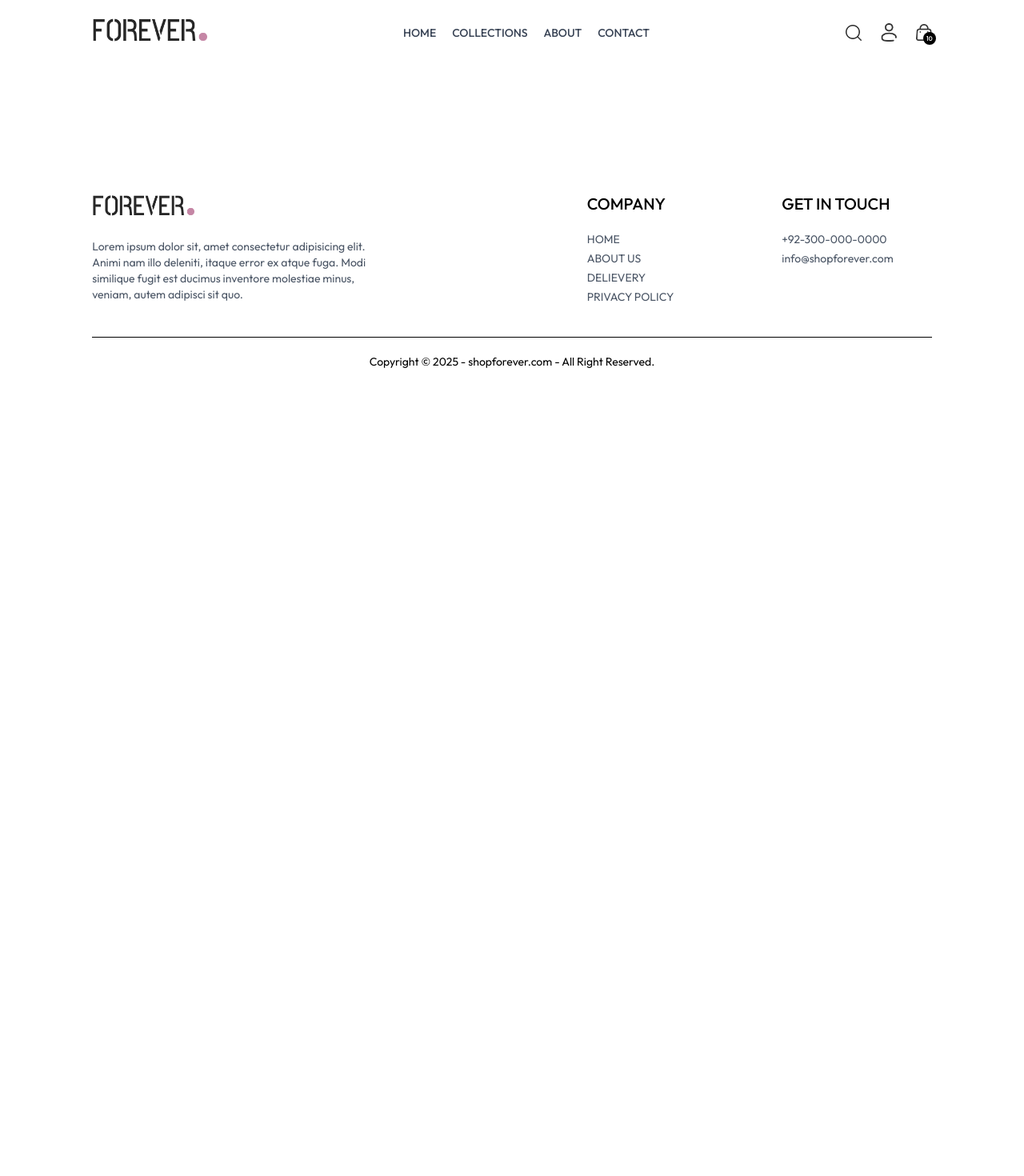
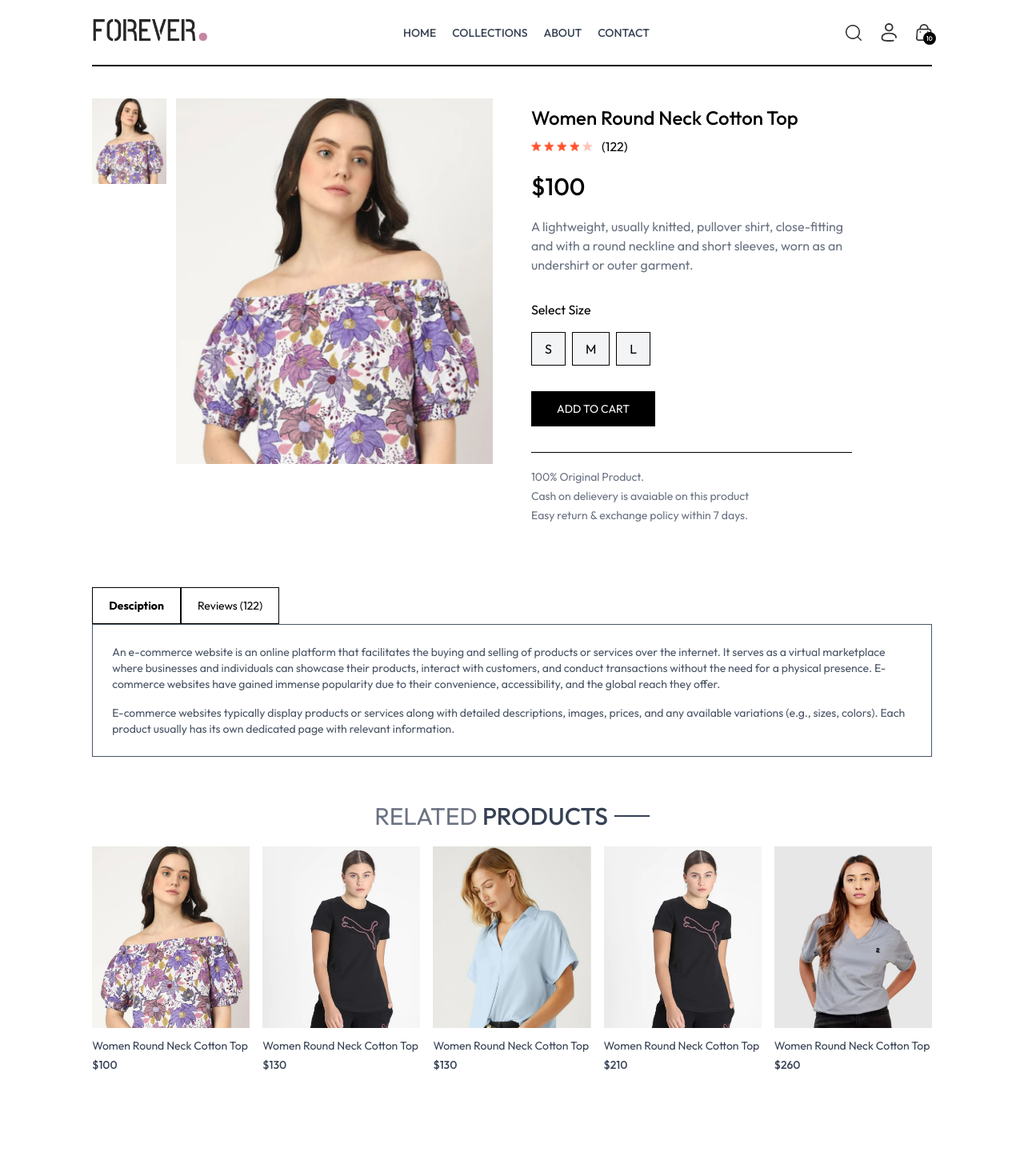
Before and after one commit to MuhammadRizwan-29/shopforever, a React (Vite) app: page /product/aaaaa in a window 1280 px wide. Shown: the top 1470 px of the page at 80% size. Before the commit the page ends 800 px from the top, so only its background shows below. Built offline with nearby package versions, Linux system fonts and the light colour scheme.

Commit message:
Single Product page has been created. Also RELATED PRODUCT component has been created.

```diff
--- a/src/App.jsx
+++ b/src/App.jsx
@@ -23,7 +23,7 @@ function App() {
           <Route path="/collections" element={<Collections />} />
           <Route path="/about" element={<About />} />
           <Route path="/contact" element={<Contact />} />
-          <Route path="/product/:ID" element={<Product />} />
+          <Route path="/product/:productID" element={<Product />} />
           <Route path="/cart" element={<Cart />} />
           <Route path="/login" element={<Login />} />
           <Route path="/place-order" element={<PlaceOrder />} />
--- /dev/null
+++ b/src/components/RelatedProduct.jsx
@@ -0,0 +1,42 @@
+import { useContext, useEffect, useState } from "react";
+import { ShopContext } from "../context/ShopContext";
+import Title from "./Title";
+import SingleProduct from "./SingleProduct";
+
+export default function RelatedProduct({ category, subCategory }) {
+  const { products } = useContext(ShopContext);
+  const [related, setRelated] = useState([]);
+
+  useEffect(() => {
+    if (products.length > 0) {
+      let productsCopy = products.slice();
+      productsCopy = productsCopy.filter((item) => category === item.category);
+      productsCopy = productsCopy.filter(
+        (item) => subCategory === item.subCategory
+      );
+      setRelated(productsCopy.slice(0, 5));
+    }
+  }, [products]);
+  return (
+    <section>
+      <div className="my-12">
+        <div className="text-center text-3xl py-2">
+          <Title title={"RELATED"} innerTitle={"PRODUCTS"} />
+        </div>
+        <div className="grid grid-cols-2 sm:grid-cols-3 md:grid-cols-4 lg:grid-cols-5 gap-4 gap-y-6">
+          {related.map((item, index) => {
+            return (
+              <SingleProduct
+                key={index}
+                id={item._id}
+                name={item.name}
+                price={item.price}
+                img={item.image}
+              />
+            );
+          })}
+        </div>
+      </div>
+    </section>
+  );
+}
--- a/src/index.css
+++ b/src/index.css
@@ -14,6 +14,10 @@ a.active hr {
   font-style: normal;
 }
 
+::-webkit-scrollbar {
+  display: none;
+}
+
 @media screen and (max-width: 640px) {
   a.active {
     background: black;
--- a/src/pages/Product.jsx
+++ b/src/pages/Product.jsx
@@ -1,3 +1,130 @@
+import { useContext, useEffect, useState } from "react";
+import { useParams } from "react-router-dom";
+import { ShopContext } from "./../context/ShopContext";
+import { assets } from "../assets/frontend_assets/assets";
+import RelatedProduct from "../components/RelatedProduct";
+
 export default function Product() {
-  return;
+  const { productID } = useParams();
+  const { products, currency } = useContext(ShopContext);
+  const [productData, setProductData] = useState(false);
+  const [image, setImage] = useState("");
+  const [sizes, setSizes] = useState();
+
+  const fetchProductData = async () => {
+    products.map((item) => {
+      if (item._id === productID) {
+        setProductData(item);
+        setImage(item.image[0]);
+        return null;
+      }
+    });
+  };
+
+  useEffect(() => {
+    fetchProductData();
+    console.log(productData.image);
+  }, [productID]);
+
+  return productData ? (
+    <>
+      <section className="border-t-2 pt-10 transition-opacity ease-in duration-500 opacity-100">
+        <div className="flex gap-12 sm:gap-12 flex-col sm:flex-row">
+          {/* IMAGES */}
+          <div className="flex-1 flex flex-col-reverse gap-3 sm:flex-row">
+            <div className="flex sm:flex-col overflow-x-auto sm:overflow-y-scroll justify-between sm:justify-normal sm:w-[18.7%] w-full">
+              {productData.image.map((item, key) => {
+                return (
+                  <img
+                    onClick={() => setImage(item)}
+                    src={item}
+                    key={key}
+                    className="w-[24%] sm:w-full sm:mb-3 flex-shrink-0 cursor-pointer"
+                  />
+                );
+              })}
+            </div>
+            <div className="w-full sm:w-[80%]">
+              <img className="w-full h-auto" src={image} alt="" />
+            </div>
+          </div>
+          {/* INFO */}
+          <div className="flex-1">
+            <h1 className="font-medium text-2xl mt-2">{productData.name}</h1>
+            <div className="flex items-center gap-1 mt-2">
+              <img src={assets.star_icon} alt="" className="w-3 5" />
+              <img src={assets.star_icon} alt="" className="w-3 5" />
+              <img src={assets.star_icon} alt="" className="w-3 5" />
+              <img src={assets.star_icon} alt="" className="w-3 5" />
+              <img src={assets.star_dull_icon} alt="" className="w-3 5" />
+              <p className="pl-2">(122)</p>
+            </div>
+            <p className="mt-5 text-3xl font-medium">
+              {currency}
+              {productData.price}
+            </p>
+            <p className="mt-5 text-gray-500 md:w-4/5">
+              {productData.description}
+            </p>
+            <div className="flex flex-col gap-4 my-8">
+              <h4>Select Size</h4>
+              <div className="flex gap-2">
+                {productData.sizes.map((item, index) => {
+                  return (
+                    <button
+                      key={index}
+                      className={`border py-2 px-4 bg-gray-100 cursor-pointer ${
+                        item === sizes ? "border-orange-500" : ""
+                      }`}
+                      onClick={() => setSizes(item)}
+                    >
+                      {item}
+                    </button>
+                  );
+                })}
+              </div>
+            </div>
+            <button className="bg-black text-white px-8 py-3 text-sm active:bg-gray-700 cursor-pointer">
+              ADD TO CART
+            </button>
+            <hr className="mt-8 sm:w-4/5" />
+            <div className="text-sm text-gray-500 mt-5 flex flex-col gap-1">
+              <p>100% Original Product.</p>
+              <p>Cash on delievery is avaiable on this product</p>
+              <p>Easy return & exchange policy within 7 days.</p>
+            </div>
+          </div>
+        </div>
+        <div className="mt-20">
+          <div className="flex">
+            <b className="border px-5 py-3 text-sm">Desciption</b>
+            <p className="border px-5 py-3 text-sm">Reviews (122)</p>
+          </div>
+          <div className="flex flex-col gap-4 border px-6 py-6 text-sm text-gray-600">
+            <p>
+              An e-commerce website is an online platform that facilitates the
+              buying and selling of products or services over the internet. It
+              serves as a virtual marketplace where businesses and individuals
+              can showcase their products, interact with customers, and conduct
+              transactions without the need for a physical presence. E-commerce
+              websites have gained immense popularity due to their convenience,
+              accessibility, and the global reach they offer.
+            </p>
+            <p>
+              E-commerce websites typically display products or services along
+              with detailed descriptions, images, prices, and any available
+              variations (e.g., sizes, colors). Each product usually has its own
+              dedicated page with relevant information.
+            </p>
+          </div>
+        </div>
+      </section>
+      <RelatedProduct
+        category={productData.category}
+        subCategory={productData.subCategory}
+      />
+    </>
+  ) : (
+    <div className="opacity-0"></div>
+  );
 }
```
